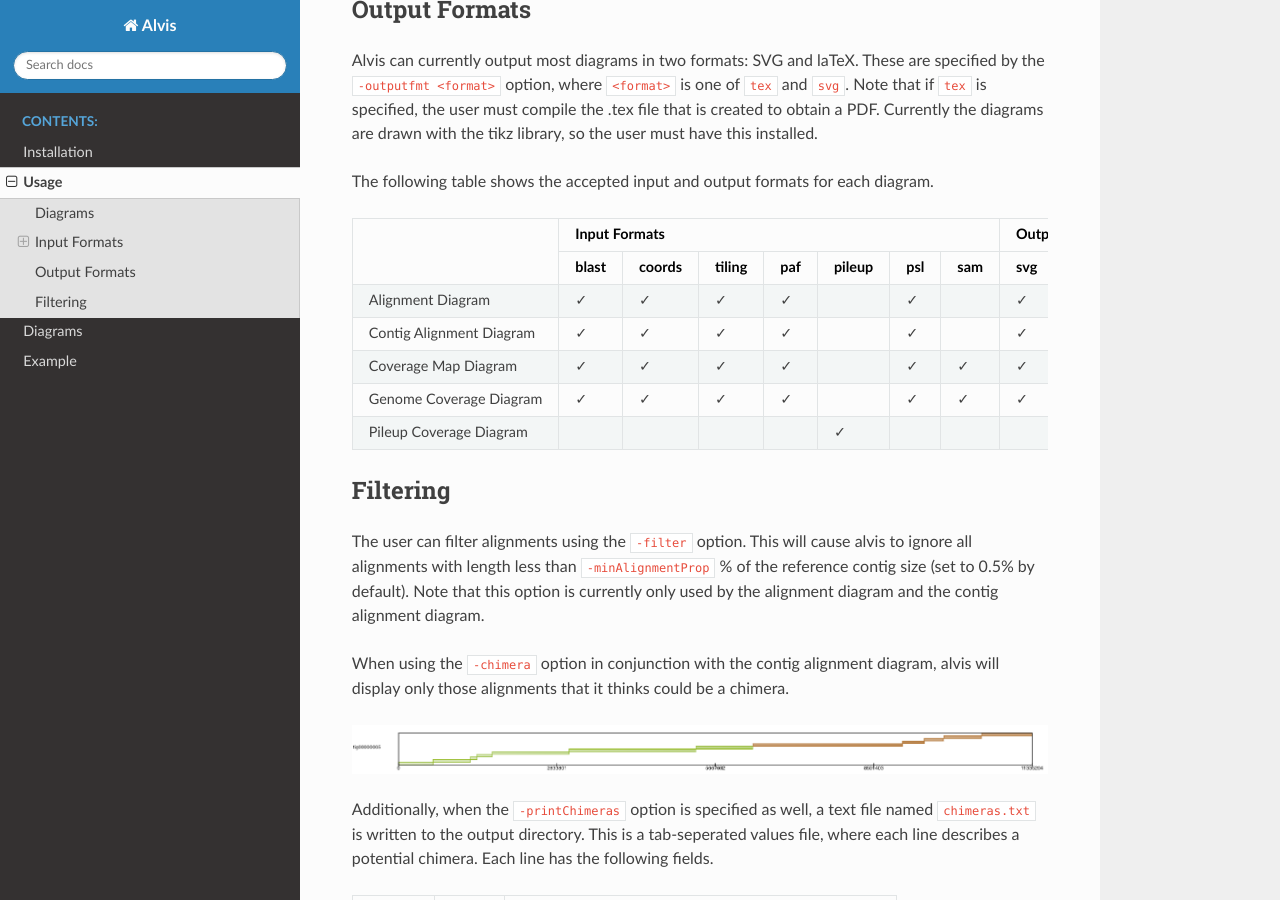
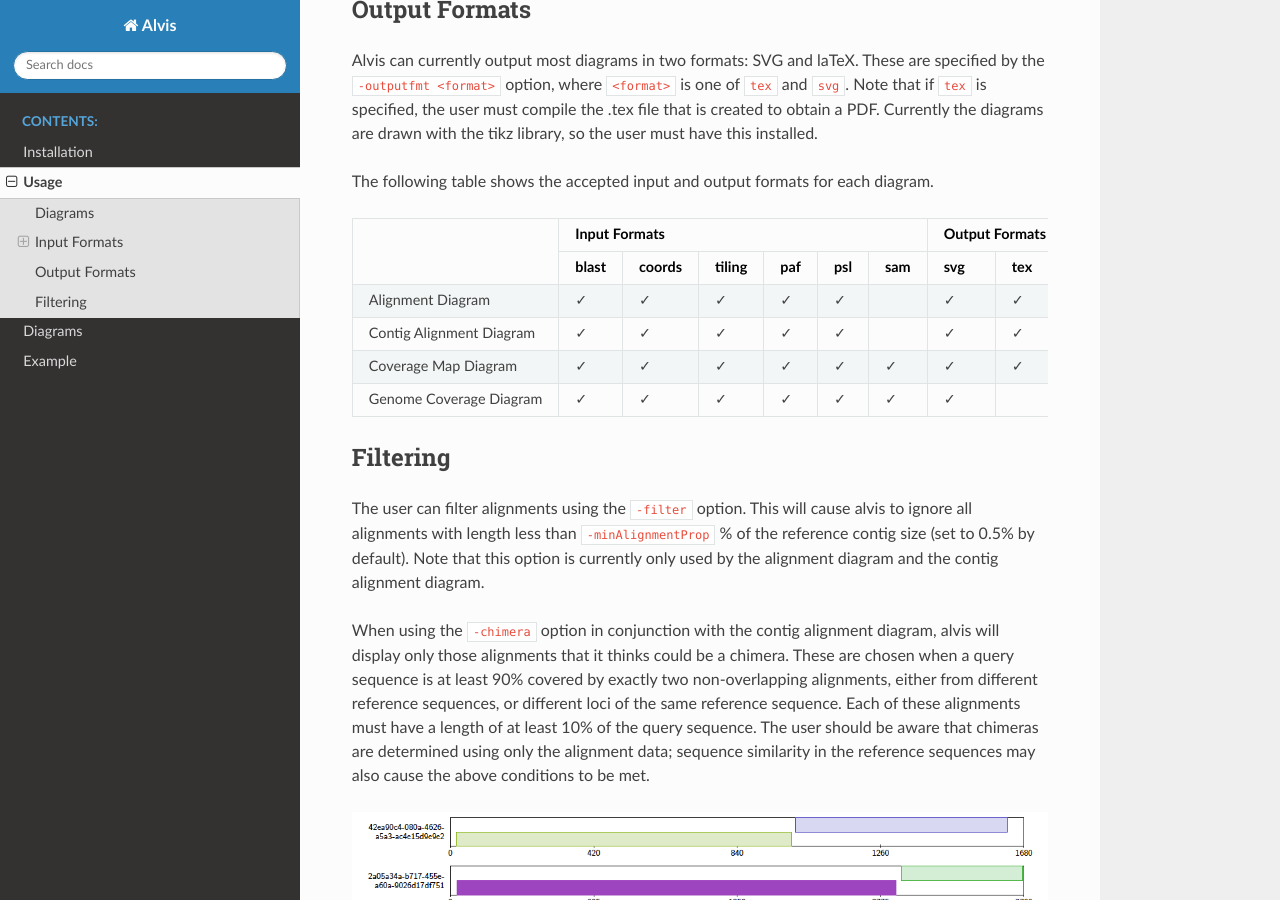
Before and after one commit to richardmleggett/al2tex, a Sphinx documentation site: the page built from docs/usage/usage.rst, in a window 1280 px wide and 900 px high, scrolled down 3054 px. Built offline with Sphinx 7.4.7 and the Read the Docs theme 2.0.0, drawn with Linux system fonts in a browser that asks for light colours.

Commit message:
Update Usage docs page
Details on chimera spotting logic and better image.

```diff
--- a/docs/usage/usage.rst
+++ b/docs/usage/usage.rst
@@ -128,28 +128,27 @@
 
 The following table shows the accepted input and output formats for each diagram.
 
-+---------------------------+----------------------------------------------------+-------------------+
-|                           |                      Input Formats                 |  Output Formats   |
-|                           +-------+--------+--------+-----+--------+-----+-----+---------+---------+
-|                           | blast | coords | tiling | paf | pileup | psl | sam |   svg   |   tex   |
-+===========================+=======+========+========+=====+========+=====+=====+=========+=========+
-| Alignment Diagram         |   ✓   |   ✓    |   ✓    |  ✓  |        |  ✓  |     |    ✓    |    ✓    |
-+---------------------------+-------+--------+--------+-----+--------+-----+-----+---------+---------+
-| Contig Alignment Diagram  |   ✓   |   ✓    |   ✓    |  ✓  |        |  ✓  |     |    ✓    |    ✓    |
-+---------------------------+-------+--------+--------+-----+--------+-----+-----+---------+---------+
-| Coverage Map Diagram      |   ✓   |   ✓    |   ✓    |  ✓  |        |  ✓  |  ✓  |    ✓    |    ✓    |
-+---------------------------+-------+--------+--------+-----+--------+-----+-----+---------+---------+
-| Genome Coverage Diagram   |   ✓   |   ✓    |   ✓    |  ✓  |        |  ✓  |  ✓  |    ✓    |         |
-+---------------------------+-------+--------+--------+-----+--------+-----+-----+---------+---------+
-| Pileup Coverage Diagram   |       |        |        |     |    ✓   |     |     |         |    ✓    |
-+---------------------------+-------+--------+--------+-----+--------+-----+-----+---------+---------+
++---------------------------+-------------------------------------------+-------------------+
+|                           |                      Input Formats        |  Output Formats   |
+|                           +-------+--------+--------+-----+-----+-----+---------+---------+
+|                           | blast | coords | tiling | paf | psl | sam |   svg   |   tex   |
++===========================+=======+========+========+=====+=====+=====+=========+=========+
+| Alignment Diagram         |   ✓   |   ✓    |   ✓    |  ✓  |  ✓  |     |    ✓    |    ✓    |
++---------------------------+-------+--------+--------+-----+-----+-----+---------+---------+
+| Contig Alignment Diagram  |   ✓   |   ✓    |   ✓    |  ✓  |  ✓  |     |    ✓    |    ✓    |
++---------------------------+-------+--------+--------+-----+-----+-----+---------+---------+
+| Coverage Map Diagram      |   ✓   |   ✓    |   ✓    |  ✓  |  ✓  |  ✓  |    ✓    |    ✓    |
++---------------------------+-------+--------+--------+-----+-----+-----+---------+---------+
+| Genome Coverage Diagram   |   ✓   |   ✓    |   ✓    |  ✓  |  ✓  |  ✓  |    ✓    |         |
++---------------------------+-------+--------+--------+-----+-----+-----+---------+---------+
+
 
 Filtering
 ----------
 
 The user can filter alignments using the ``-filter`` option. This will cause alvis to ignore all alignments with length less than ``-minAlignmentProp`` % of the reference contig size (set to 0.5% by default). Note that this option is currently only used by the alignment diagram and the contig alignment diagram.
 
-When using the ``-chimera`` option in conjunction with the contig alignment diagram, alvis will display only those alignments that it thinks could be a chimera.
+When using the ``-chimera`` option in conjunction with the contig alignment diagram, alvis will display only those alignments that it thinks could be a chimera. These are chosen when a query sequence is at least 90% covered by exactly two non-overlapping alignments, either from different reference sequences, or different loci of the same reference sequence. Each of these alignments must have a length of at least 10% of the query sequence. The user should be aware that chimeras are determined using only the alignment data; sequence similarity in the reference sequences may also cause the above conditions to be met.
 
 .. image:: images/chimera_example.png
 
```
Also changed, not shown: docs/usage/images/chimera_example.png.
